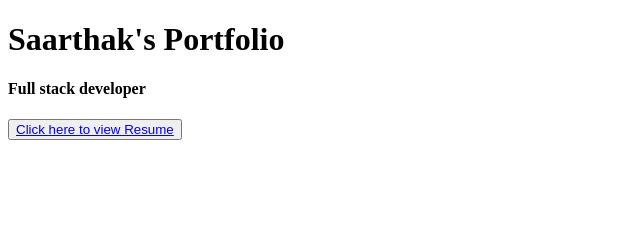
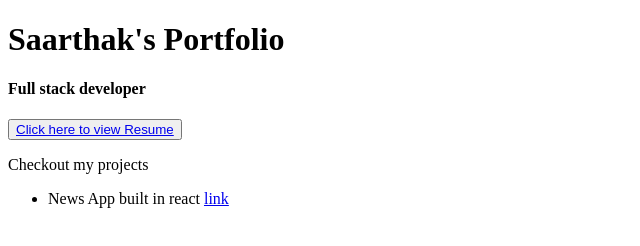
Before and after one commit to SaarthakDEV/Portfolio, a plain HTML site: page index.html in a window 1280 px wide. Shown: the whole page, without its empty margins (0-640 px from the left). Drawn offline with Linux system fonts and the light colour scheme.

Commit message:
Added news project link

```diff
--- a/index.html
+++ b/index.html
@@ -3,11 +3,16 @@
 <head>
     <meta charset="UTF-8">
     <meta name="viewport" content="width=device-width, initial-scale=1.0">
-    <title>Document</title>
+    <title>Saarthak's Portfolio</title>
 </head>
 <body>
     <h1>Saarthak's Portfolio</h1>
     <h4>Full stack developer</h4>
     <button><a href="./Saarthak Gupta Resume.pdf" target="_blank">Click here to view Resume</a></button>
+
+    <p>Checkout my projects</p>
+    <ul>
+        <li>News App built in react <a href="https://saarthakdev.github.io/News-App/#/" target="_blank">link</a></li>
+        </ul>
 </body>
 </html>
```
